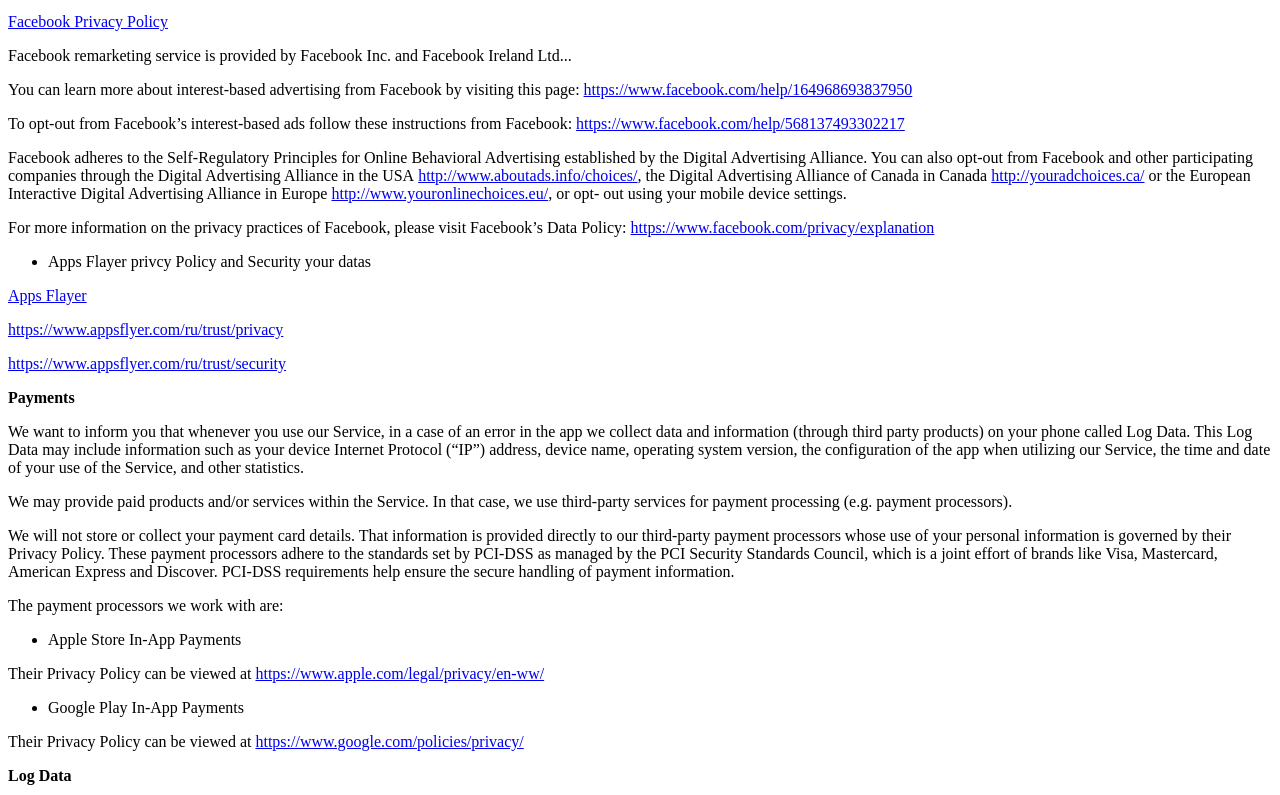
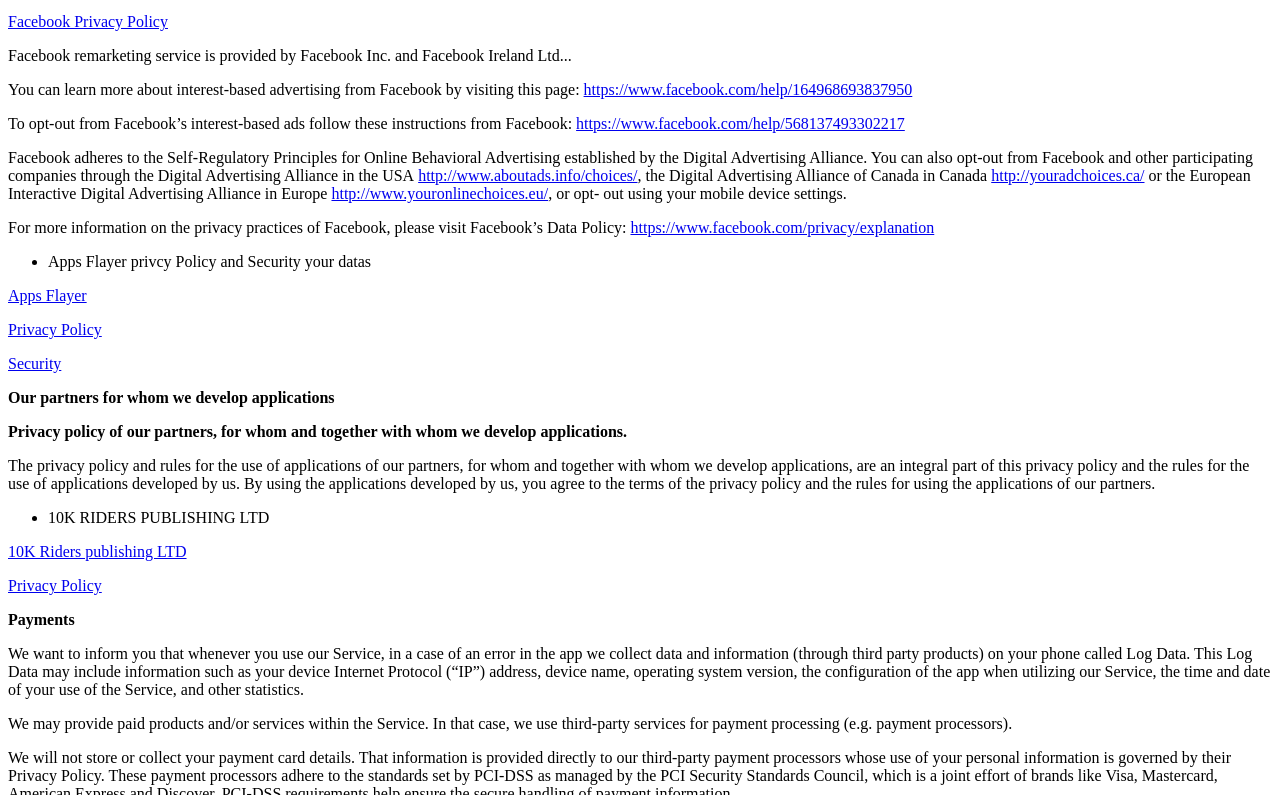
Before and after one commit to seryi62/seryi62.github.io, a plain HTML site: page privacy_and_terms_of_us.html in a window 1280 px wide. Shown: the part 1455-2250 px from the top of the page. Drawn offline with Linux system fonts and the light colour scheme.

Commit message:
Update privacy_and_terms_of_us.html
Добавлены ссылки на партнера 10k Riders Publisher LTD

```diff
--- a/privacy_and_terms_of_us.html
+++ b/privacy_and_terms_of_us.html
@@ -54,12 +54,13 @@
 
 
 
-<ul><li><a href="https://www.appodeal.com/home/ru/privacy-policy/">Appodeal</a></li><li><a href="https://developer.yahoo.com/flurry/legal-privacy/terms-service/flurry-analytics-terms-service.html?guce_referrer=aHR0cHM6Ly93d3cuZ29vZ2xlLmNvbS8&amp;guce_referrer_sig=AQAAANf-fkzCR_CbTUeCeQBSO9Jb8zEUtHoRMJIf5jPaa7jLIqrdnXBQHCVcxE_TFQwUVYE4sY0uL_D0FsnS58L99pQMWf8bgDfNqMlk8iuEAOGk42CEOrGkR2Gu7-g8dLthbrmgIIR4vnrL_r9LXSwLT4N9bZKWPshy1bc9s7rW8hAB&amp;guccounter=1">Flurry</a></li></ul>
 
 
 
 <p><strong>Advertising</strong></p>
 
+<ul><li><a href="https://www.appodeal.com/home/ru/privacy-policy/">Appodeal</a></li>
+<li><a href="https://developer.yahoo.com/flurry/legal-privacy/terms-service/flurry-analytics-terms-service.html?guce_referrer=aHR0cHM6Ly93d3cuZ29vZ2xlLmNvbS8&amp;guce_referrer_sig=AQAAANf-fkzCR_CbTUeCeQBSO9Jb8zEUtHoRMJIf5jPaa7jLIqrdnXBQHCVcxE_TFQwUVYE4sY0uL_D0FsnS58L99pQMWf8bgDfNqMlk8iuEAOGk42CEOrGkR2Gu7-g8dLthbrmgIIR4vnrL_r9LXSwLT4N9bZKWPshy1bc9s7rW8hAB&amp;guccounter=1">Flurry</a></li></ul>
 
 
 <p>We may use third-party Service Providers to show advertisements to you to help support and maintain our Service.</p>
@@ -178,14 +179,32 @@
 
 <ul><li>Apps Flayer privcy Policy and Security your datas</li></ul>
 <p><a href="https://www.appsflyer.com/">Apps Flayer</a><br>
-<p><a href="https://www.appsflyer.com/ru/trust/privacy">https://www.appsflyer.com/ru/trust/privacy</a></p>
-<p><a href="https://www.appsflyer.com/ru/trust/security">https://www.appsflyer.com/ru/trust/security</a></p>
+<p><a href="https://www.appsflyer.com/ru/trust/privacy">Privacy Policy</a></p>
+<p><a href="https://www.appsflyer.com/ru/trust/security">Security</a></p>
+
+
+
+
+
+
+
+<p><strong>Our partners for whom we develop applications</strong></p>
+<p><strong>Privacy policy of our partners, for whom and together with whom we develop applications.</strong></p>
+<p>The privacy policy and rules for the use of applications of our partners, for whom and together with whom we develop applications, are an integral part of this privacy policy and the rules for the use of applications developed by us. By using the applications developed by us, you agree to the terms of the privacy policy and the rules for using the applications of our partners.</p>
+
+<ul><li>10K RIDERS PUBLISHING LTD</li></ul>
+<p><a href="https://10000riders.com">10K Riders publishing LTD</a><br>
+<p><a href="https://10000riders.com/privacy-policy">Privacy Policy</a><br>
+
+
+
+
+
+
 
 
 
 <p><strong>Payments</strong></p>
-
-
 
 <p>We want to inform you that whenever you use our Service, in a case of an error in the app we collect data and information (through <g class="gr_ gr_4 gr-alert gr_spell gr_inline_cards gr_run_anim ContextualSpelling ins-del multiReplace" id="4" data-gr-id="4">third party</g> products) on your phone called Log Data. This Log Data may include information such as your device Internet Protocol (“IP”) address, device name, operating system version, the configuration of the app when utilizing our Service, the time and date of your use of the Service, and other statistics.</p>
 
```
